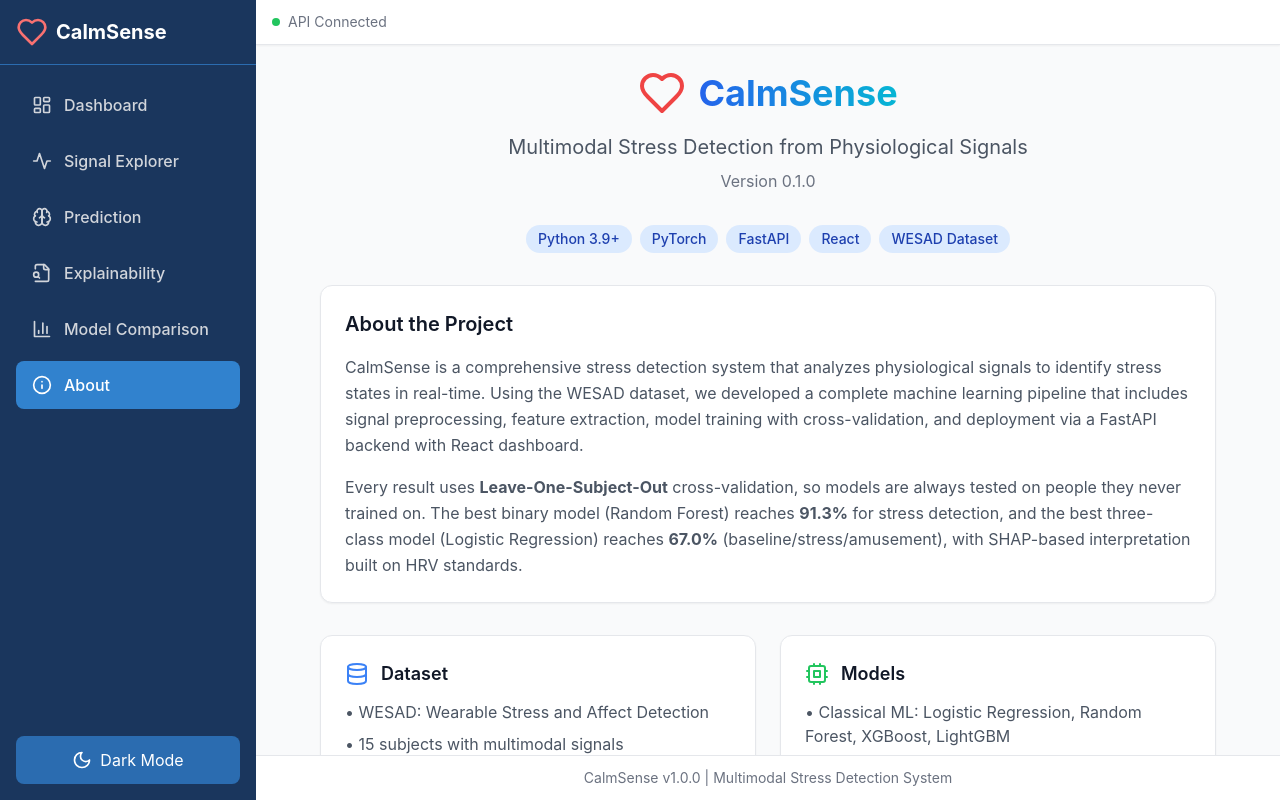
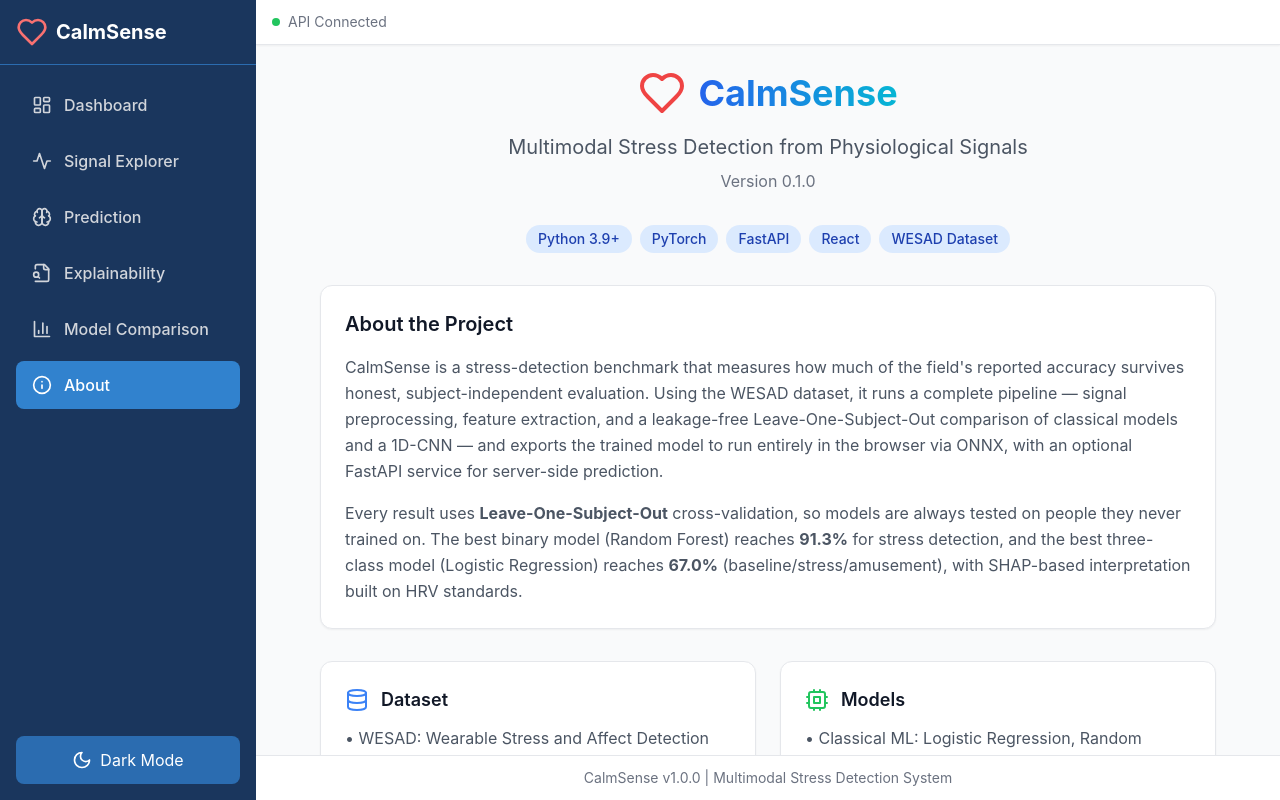
Before and after one commit to urme-b/CalmSense, a React (Create React App) app in the folder frontend/: page /about in a window 1280 px wide. Built offline with nearby package versions, Linux system fonts and the light colour scheme; no server answers; what onnxruntime-web would draw is missing.

Commit message:
honest about

```diff
--- a/frontend/src/components/About.tsx
+++ b/frontend/src/components/About.tsx
@@ -49,11 +49,12 @@ const About: React.FC = () => {
           About the Project
         </h2>
         <p className="text-gray-600 dark:text-gray-400 leading-relaxed">
-          CalmSense is a comprehensive stress detection system that analyzes physiological signals
-          to identify stress states in real-time. Using the WESAD dataset, we developed a complete
-          machine learning pipeline that includes signal preprocessing, feature extraction,
-          model training with cross-validation, and deployment via a FastAPI backend with
-          React dashboard.
+          CalmSense is a stress-detection benchmark that measures how much of the field's reported
+          accuracy survives honest, subject-independent evaluation. Using the WESAD dataset, it runs a
+          complete pipeline — signal preprocessing, feature extraction, and a leakage-free
+          Leave-One-Subject-Out comparison of classical models and a 1D-CNN — and exports the trained
+          model to run entirely in the browser via ONNX, with an optional FastAPI service for
+          server-side prediction.
         </p>
         <p className="mt-4 text-gray-600 dark:text-gray-400 leading-relaxed">
           Every result uses <strong>Leave-One-Subject-Out</strong> cross-validation, so models are always tested
@@ -126,28 +127,22 @@ const About: React.FC = () => {
         </h2>
         <div className="bg-gray-50 dark:bg-gray-700/50 rounded-lg p-4 font-mono text-sm overflow-x-auto">
           <pre className="text-gray-700 dark:text-gray-300">
-{`┌─────────────────────────────────────────────────────────────┐
-│                    CalmSense Architecture                    │
-├─────────────────────────────────────────────────────────────┤
-│                                                              │
-│  ┌──────────┐    ┌──────────┐    ┌──────────┐              │
-│  │  WESAD   │───▶│  Signal  │───▶│ Feature  │              │
-│  │ Dataset  │    │Processing│    │Extraction│              │
-│  └──────────┘    └──────────┘    └──────────┘              │
-│                                       │                      │
-│                                       ▼                      │
-│  ┌──────────┐    ┌──────────┐    ┌──────────┐              │
-│  │  React   │◀───│ FastAPI  │◀───│  ML/DL   │              │
-│  │Dashboard │    │ Backend  │    │  Models  │              │
-│  └──────────┘    └──────────┘    └──────────┘              │
-│       │               │                                      │
-│       ▼               ▼                                      │
-│  ┌──────────┐    ┌──────────┐    ┌──────────┐              │
-│  │Prediction│    │WebSocket │    │  SHAP/   │              │
-│  │   UI     │    │Streaming │    │  LIME    │              │
-│  └──────────┘    └──────────┘    └──────────┘              │
-│                                                              │
-└─────────────────────────────────────────────────────────────┘`}
+{`CalmSense pipeline
+
+  WESAD signals
+      │   per-channel filtering · R-peak detection · EDA decomposition
+      ▼
+  Feature extraction  —  58 HRV / EDA / TEMP / RESP / motion features
+      │
+      ▼
+  Leakage-free LOSO benchmark
+      │   Logistic Regression · Random Forest · XGBoost · LightGBM · 1D-CNN
+      ▼
+  SHAP interpretation  +  calibration & decision-curve analysis
+      │
+      ▼
+  ONNX export  ──▶  React dashboard (runs in the browser, no backend)
+                    FastAPI service (optional, for server-side prediction)`}
           </pre>
         </div>
       </div>
```
